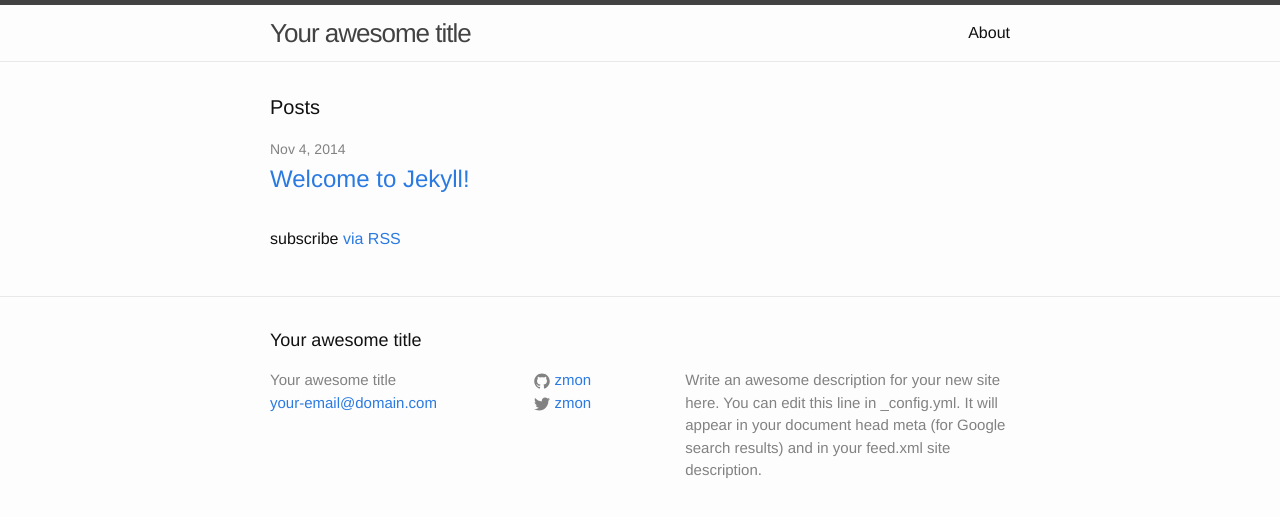
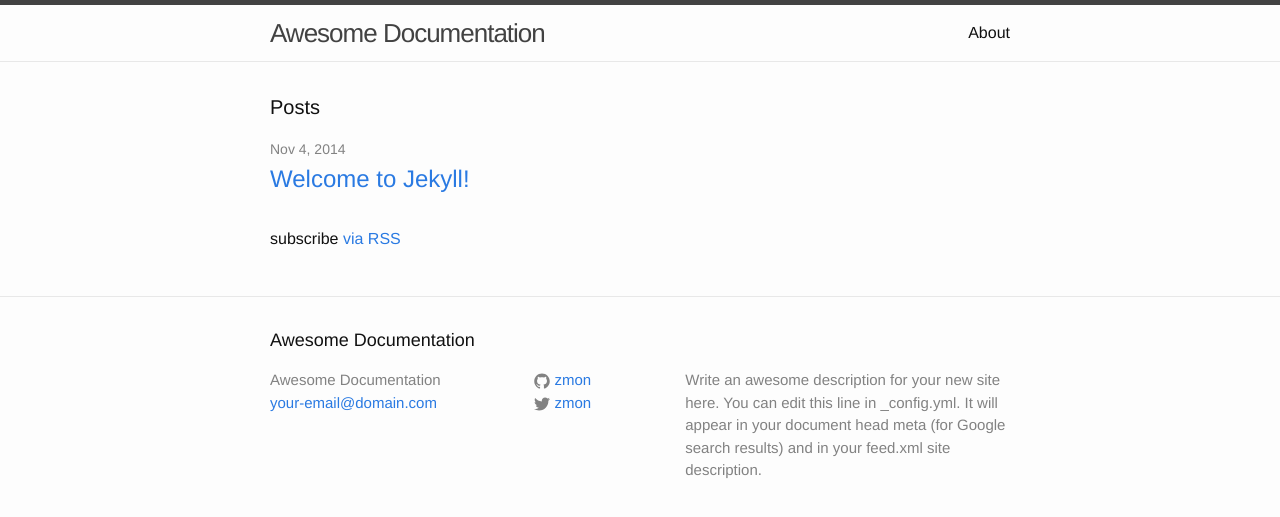
Before and after one commit to zmon/doc, a Jekyll site: the page built from index.html, in a window 1280 px wide. Shown: the top 517 px of the page. Built offline with Jekyll 4.4.1, drawn with Linux system fonts in a browser that asks for light colours.

Commit message:
Tried changing the base url

```diff
--- a/_config.yml
+++ b/_config.yml
@@ -1,5 +1,5 @@
 # Site settings
-title: Your awesome title
+title: Awesome Documentation
 email: your-email@domain.com
 description: > # this means to ignore newlines until "baseurl:"
   Write an awesome description for your new site here. You can edit this
@@ -17,7 +17,7 @@ markdown: kramdown
 # (http://yourusername.github.io/repository-name)
 # and NOT your User repository (http://yourusername.github.io)
 # then add in the baseurl here, like this: "/repository-name"
-baseurl: ""
+baseurl: /doc
 
 markdown: kramdown
 highlighter: pygments
```
